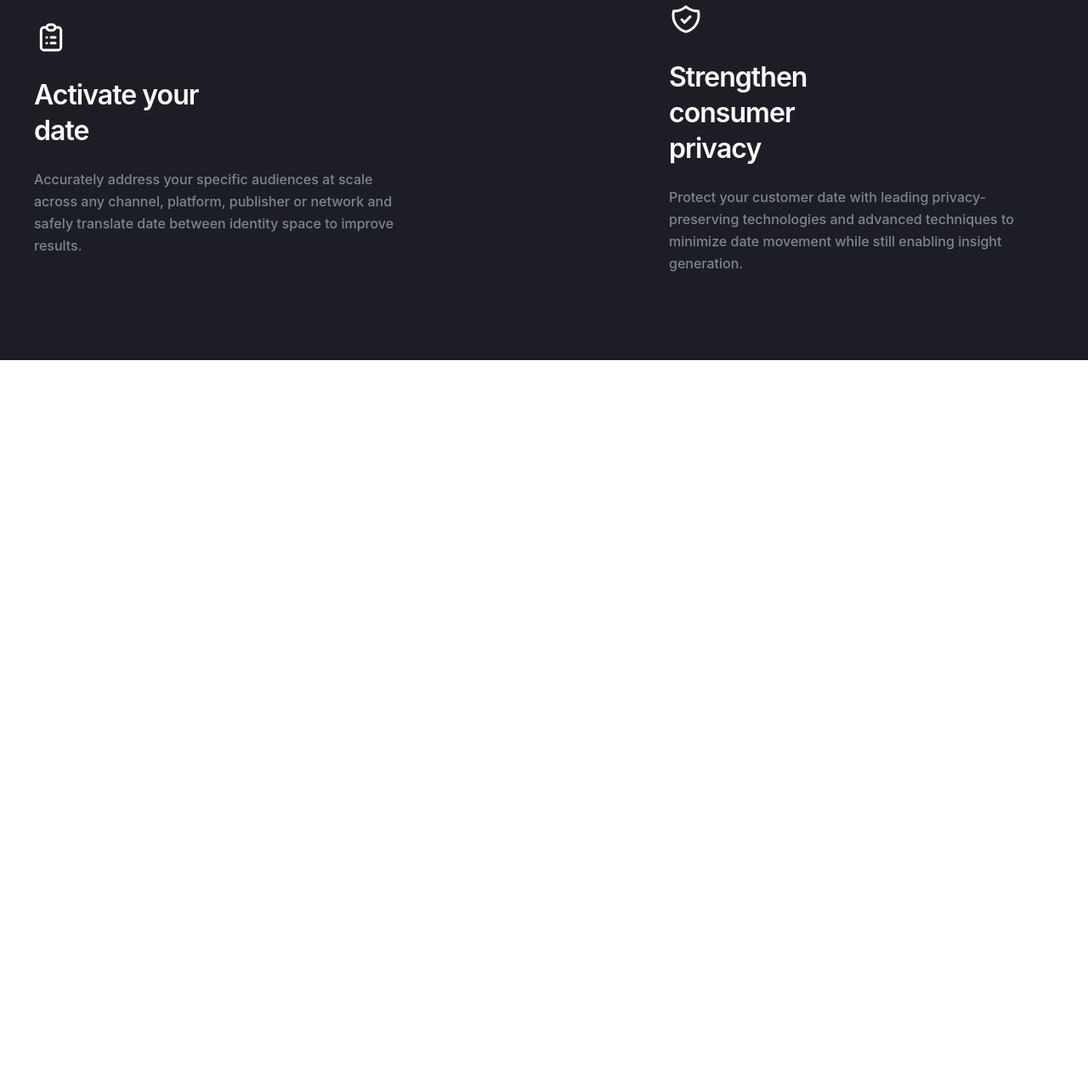
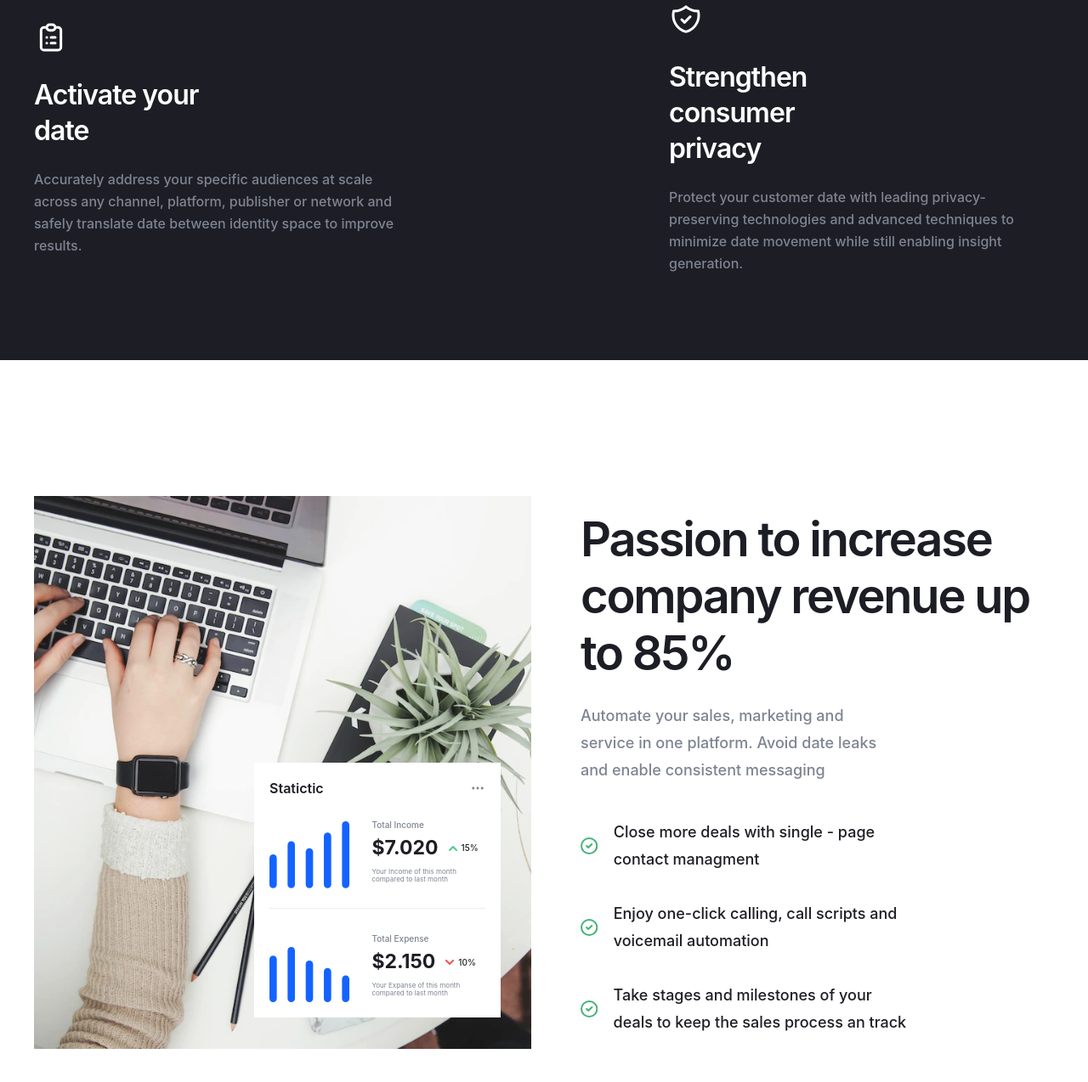
Before and after one commit to specSach/coca, a website built with Vite: page src/index.html in a window 1280 px wide. Shown: the part 1695-2969 px from the top of the page at 85% size. Before the commit the page ends 2119 px from the top, so only its background shows below. Built offline with nearby package versions, Linux system fonts and the light colour scheme; files whose address does not match are found by name.

Commit message:
Finish block features

```diff
--- /dev/null
+++ b/src/assets/scss/components/home/features.scss
@@ -0,0 +1,179 @@
+.features {
+  padding: 160px 0 94px;
+
+  @include mobile {
+    padding: 60px 0 64px;
+  }
+
+  &__container {
+    @include flex-all-between;
+
+    @include mini-desktop {
+      gap: 40px;
+      flex-direction: column;
+      align-items: flex-start;
+    }
+
+    @include mobile {
+      gap: 25px;
+    }
+  }
+
+  &__left {
+    position: relative;
+  }
+
+  &__stats {
+    position: absolute;
+    right: 36px;
+    bottom: 40px;
+    padding: 18px;
+    max-width: 290px;
+    background-color: #fff;
+
+    @include mobile {
+      right: 16px;
+      bottom: 20px;
+    }
+
+    @include small-mobile {
+      right: 12px;
+      bottom: 12px;
+      padding: 14px;
+      max-width: 240px;
+    }
+
+    &-head {
+      @include flex-all-between;
+      margin-bottom: 19px;
+    }
+
+    &-title {
+      font-weight: 600;
+      font-size: 16px;
+      line-height: 150%;
+      color: #1d1e25;
+    }
+
+    &-item {
+      @include flex-align-center;
+      gap: 26px;
+
+      &:not(:last-child) {
+        border-bottom: 1px solid #ededed;
+        padding-bottom: 23px;
+      }
+
+      &:last-child {
+        padding-top: 23px;
+      }
+
+      &-img {
+        @include small-mobile {
+          width: 65px;
+        }
+      }
+
+      &-title {
+        margin-bottom: 6px;
+        font-weight: 500;
+        font-size: 10px;
+        line-height: 150%;
+        color: var(--neutral-color-150);
+      }
+
+      &-price {
+        @include flex-align-center;
+        gap: 12px;
+        margin-bottom: 9px;
+
+        &-num {
+          font-weight: 700;
+          font-size: 23px;
+          line-height: 120%;
+          color: #1d1e25;
+
+          @include mobile {
+            font-size: 18px;
+          }
+        }
+
+        &-proc {
+          @include flex-align-center;
+          gap: 5px;
+          font-weight: 500;
+          font-size: 10px;
+          line-height: 150%;
+          color: #1d1e25;
+        }
+      }
+
+      &-descr {
+        font-weight: 400;
+        font-size: 8px;
+        color: var(--neutral-color-150);
+      }
+    }
+  }
+
+  &__right {
+    max-width: 557px;
+
+    @include mini-desktop {
+      max-width: 992px;
+    }
+  }
+
+  &__title {
+    margin-bottom: 24px;
+    font-weight: 600;
+    letter-spacing: -0.04em;
+    color: var(--neutral-color-100);
+
+    @include mobile {
+      margin-bottom: 20px;
+    }
+  }
+
+  &__descr {
+    margin-bottom: 40px;
+    max-width: 360px;
+    font-weight: 500;
+    line-height: 178%;
+    color: var(--neutral-color-150);
+
+    @include mini-desktop {
+      max-width: 700px;
+    }
+  }
+
+  &__item {
+    @include flex-align-center;
+    max-width: 393px;
+    font-weight: 500;
+    line-height: 178%;
+    color: var(--neutral-color-100);
+
+    @include mini-desktop {
+      max-width: 700px;
+    }
+
+    &:not(:last-child) {
+      margin-bottom: 32px;
+
+      @include mobile {
+        margin-bottom: 22px;
+      }
+    }
+
+    &::before {
+      content: '';
+      display: inline-block;
+      margin-right: 19px;
+      padding-right: 19px;
+      width: 20px;
+      height: 20px;
+      background: url('../../../assets/icons/tick.svg');
+    }
+  }
+}
--- a/src/assets/scss/main.scss
+++ b/src/assets/scss/main.scss
@@ -7,3 +7,4 @@
 @import './components/header';
 @import './components/home/hero';
 @import './components/home/overview.scss';
+@import './components/home/features.scss';
--- /dev/null
+++ b/src/html/components/home/features.html
@@ -0,0 +1,86 @@
+<section class="features">
+  <div class="container features__container">
+    <div class="features__left">
+      <img loading="lazy" src="../../../assets/images/features-photo.jpg" alt="Woman typing on laptop" width="585"
+        height="651">
+      <div class="features__stats">
+        <div class="features__stats-head">
+          <h4 class="features__stats-title text-p-default">
+            Statictic
+          </h4>
+          <img loading="lazy" src="../../../assets/icons/more.svg" width="18" height="19" alt="Ellipsis icon">
+        </div>
+        <div class="features__stats-item">
+          <img loading="lazy" src="../../../assets/icons/features-total-income.svg" width="95" height="88"
+            alt="total income graphic">
+          <div class="features__stats-item-info">
+            <h5 class="features__stats-item-title">
+              Total Income
+            </h5>
+            <div class="features__stats-item-price">
+              <span class="features__stats-item-price-num">
+                $7.020
+              </span>
+              <div class="features__stats-item-price-proc">
+                <svg width="10" height="6" viewBox="0 0 10 6" fill="none" xmlns="http://www.w3.org/2000/svg">
+                  <path fill-rule="evenodd" clip-rule="evenodd"
+                    d="M9.70711 5.70711C9.31658 6.09763 8.68342 6.09763 8.29289 5.70711L5 2.41421L1.70711 5.70711C1.31658 6.09763 0.683417 6.09763 0.292894 5.70711C-0.0976312 5.31658 -0.0976312 4.68342 0.292894 4.29289L4.29289 0.292893C4.68342 -0.0976311 5.31658 -0.0976311 5.70711 0.292893L9.70711 4.29289C10.0976 4.68342 10.0976 5.31658 9.70711 5.70711Z"
+                    fill="#50CD89" />
+                </svg>
+                15%
+              </div>
+            </div>
+            <p class="features__stats-item-descr">
+              Your Income of this month compared to last month
+            </p>
+          </div>
+        </div>
+        <div class="features__stats-item">
+          <img loading="lazy" src="../../../assets/icons/features-total-expense.svg" width="95" height="88"
+            alt="total expense graphic">
+          <div class="features__stats-item-info">
+            <h5 class="features__stats-item-title">
+              Total Expense
+            </h5>
+            <div class="features__stats-item-price">
+              <span class="features__stats-item-price-num">
+                $2.150
+              </span>
+              <div class="features__stats-item-price-proc">
+                <svg width="10" height="6" viewBox="0 0 10 6" fill="none" xmlns="http://www.w3.org/2000/svg">
+                  <path fill-rule="evenodd" clip-rule="evenodd"
+                    d="M0.292893 0.292893C0.683417 -0.097631 1.31658 -0.097631 1.70711 0.292893L5 3.58579L8.29289 0.292893C8.68342 -0.0976311 9.31658 -0.0976311 9.70711 0.292893C10.0976 0.683417 10.0976 1.31658 9.70711 1.70711L5.70711 5.70711C5.31658 6.09763 4.68342 6.09763 4.29289 5.70711L0.292893 1.70711C-0.0976311 1.31658 -0.0976311 0.683418 0.292893 0.292893Z"
+                    fill="#EB5757" />
+                </svg>
+                10%
+              </div>
+            </div>
+            <p class="features__stats-item-descr">
+              Your Expanse of this month compared to last month
+            </p>
+          </div>
+        </div>
+
+      </div>
+    </div>
+    <div class="features__right">
+      <h2 class="features__title heading-h2">
+        Passion to increase company revenue up to 85%
+      </h2>
+      <p class="features__descr text-p-medium">
+        Automate your sales, marketing and service in one platform. Avoid date leaks and enable consistent messaging
+      </p>
+      <ul class="features__list">
+        <li class="features__item text-p-medium">
+          Close more deals with single - page contact managment
+        </li>
+        <li class="features__item text-p-medium">
+          Enjoy one-click calling, call scripts and voicemail automation
+        </li>
+        <li class="features__item text-p-medium">
+          Take stages and milestones of your deals to keep the sales process an track
+        </li>
+      </ul>
+    </div>
+  </div>
+</section>
--- a/src/index.html
+++ b/src/index.html
@@ -6,7 +6,9 @@
   <load src="./html/components/header.html" />
   <load src="./html/components/home/hero.html" />
   <load src="./html/components/home/overview.html" />
+  <load src="./html/components/home/features.html" />
 
   <script type="module" src="./js/main.js"></script>
 </body>
+
 </html>
```
Also changed, not shown: src/assets/icons/features-total-expense.svg (added), src/assets/icons/features-total-income.svg (added), src/assets/icons/more.svg (added), src/assets/icons/tick.svg (added), src/assets/images/features-photo.jpg (added). Lines whose indentation alone changed are shown as unchanged.
